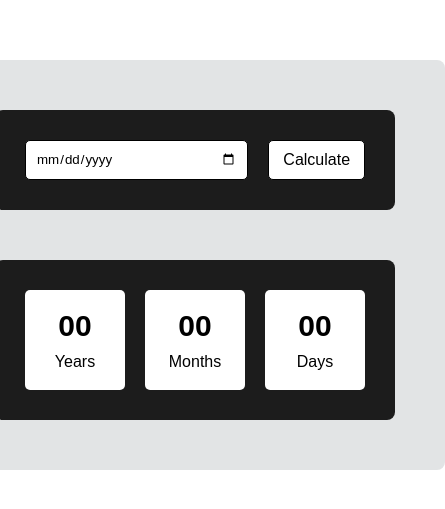
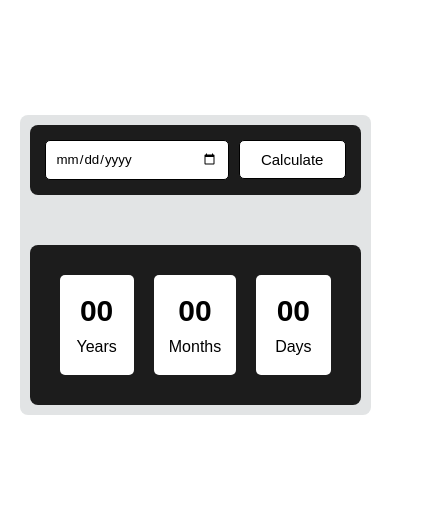
Before and after one commit to aitezazdev/classTask-05, a plain HTML site: page index.html in a window 390 px wide. Shown: the part 157-666 px from the top of the page, 445 px wide, since content can reach past the window. Drawn offline with Linux system fonts and the light colour scheme.

Commit message:
btn hover and styles for responsive devices

```diff
--- a/style.css
+++ b/style.css
@@ -55,6 +55,10 @@ main {
     cursor: pointer;
 }
 
+#input-date button:hover{
+    background-color: #e2e4e5;
+}
+
 #output {
     width: 100%;
     display: flex;
@@ -83,3 +87,33 @@ main {
     font-size: 30px;
     font-weight: bold;
 }
+
+@media screen and (max-width: 550px) {
+    main {
+        width: 90%;
+    }
+}
+
+@media screen and (max-width: 500px) {
+    main{
+        padding: 20px;
+    }
+}
+
+@media screen and (max-width: 400px) {
+    main {
+        padding: 10px;
+    }
+    #input-date {
+        padding: 15px;
+        gap: 10px;
+    }
+
+    #input-date button {
+        font-size: 15px;
+        width: 40%;
+    }
+    .box {
+        padding: 15px;
+    }
+}
```
